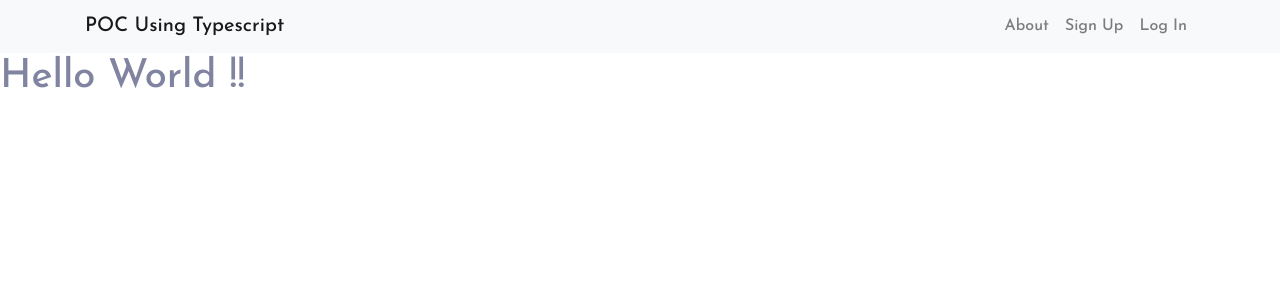
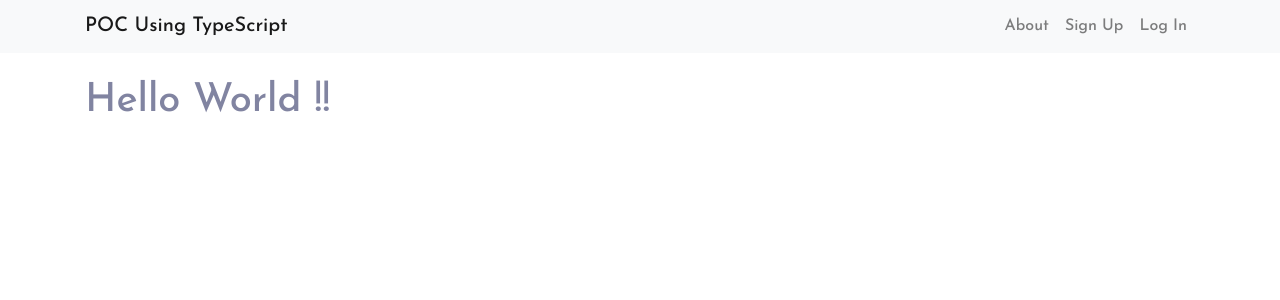
Before and after one commit to soumojit-technoexponent/poc-using-typescript, a React (Create React App) app: page /about in a window 1280 px wide. Shown: the top 300 px of the page. Built offline with nearby package versions, Linux system fonts and the light colour scheme.

Commit message:
Few Update

```diff
--- a/public/index.html
+++ b/public/index.html
@@ -16,7 +16,7 @@
   <!-- JavaScript Bundle with Popper -->
   <script src="https://cdn.jsdelivr.net/npm/jquery@3.5.1/dist/jquery.slim.min.js"></script>
   <script src="https://cdn.jsdelivr.net/npm/bootstrap@4.6.1/dist/js/bootstrap.bundle.min.js"></script>
-  <title>Typescript Tutorial</title>
+  <title>TypeScript Tutorial</title>
 </head>
 
 <body>
--- a/src/App.css
+++ b/src/App.css
@@ -27,7 +27,7 @@ main {
 }
 
 .card {
-	width: 18rem;
+	width: 14rem;
 	margin: 1rem;
 }
 
--- a/src/components/AboutUs.tsx
+++ b/src/components/AboutUs.tsx
@@ -1,6 +1,6 @@
 const AboutUs = () => {
     return (
-        <div>
+        <div className="container py-4">
             <h1>Hello World !!</h1>
         </div>
     )
--- a/src/components/Header.tsx
+++ b/src/components/Header.tsx
@@ -39,7 +39,7 @@ const Header = () => {
         <div>
             <nav className="navbar navbar-expand-lg navbar-light bg-light px-5">
                 <div className="container">
-                    <Link className="navbar-brand" to="/">POC Using Typescript</Link>
+                    <Link className="navbar-brand" to="/">POC Using TypeScript</Link>
                     <button className="navbar-toggler" type="button" data-toggle="collapse" data-target="#navbarNav" aria-controls="navbarNav" aria-expanded="false" aria-label="Toggle navigation">
                         <span className="navbar-toggler-icon"></span>
                     </button>
--- a/src/interfaces/index.ts
+++ b/src/interfaces/index.ts
@@ -22,3 +22,9 @@ export interface authData {
     isLoggedIn: boolean,
     currentuser: string
 }
+
+export interface loginType {
+    login_email: string,
+    login_password: string,
+    error: string,
+};
```
Also changed, not shown: src/components/Modal/LoginModal.tsx (+2 -8 lines).
